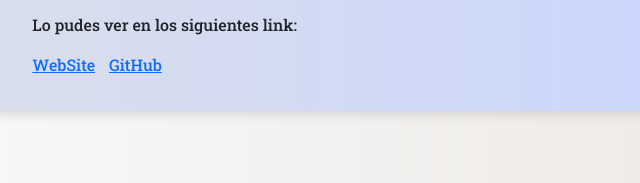
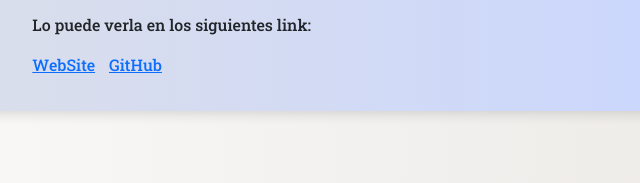
Before and after one commit to OverMurillo1/OverMurillo1.github.io, a plain HTML site: page index.html in a window 1280 px wide. Both pictures are taken after a click on the tab "Proyecto 1". Shown: the part 348-531 px from the top of the page, 455-1095 px from the left. Drawn offline with nearby package versions, Linux system fonts and the light colour scheme.

Commit message:
Cambios en algunas letras
Se cambiaron palabras que estaban mal escritas.

```diff
--- a/index.html
+++ b/index.html
@@ -104,7 +104,7 @@
                   además es posible realizar la suma de los elementos desde la página principal y la activación de los
                   elementos dentro de la lista..</p>
                 <section class="links_section">
-                  <p>Lo pudes ver en los siguientes link:</p>
+                  <p>Lo puede verla en los siguientes link:</p>
                   <a href="https://compras-85b79.firebaseapp.com/">WebSite</a>
                   <a href="https://github.com/OverMurillo1/shoping_list" class="links_section_children">GitHub</a>
                 </section>
@@ -126,10 +126,10 @@
                 <h2 class="text-center">Rick and Morty</h2>
                 <p class="card-text parraf">Single-page application(SPA) creada en Angular con SCSS, Pagina web creada
                   con una conexion a una API para la optencion de los personas de la famosa serie Rick and Morty esta
-                  pagina contine un buscador para filtrar a los personasjes, tambien se puede agregar a la pagina
+                  pagina contine un buscador para filtrar a los personajes, tambien se puede agregar a la pagina
                   principal los personajes favoritos y de la misma forma eliminarlo</p>
                 <section class="links_section">
-                  <p>Lo pudes ver en los siguientes link:</p>
+                  <p>Lo puede verla en los siguientes link:</p>
                   <a href="https://rickandmortyapp-6bee2.firebaseapp.com/">WebSite</a>
                   <a href="https://github.com/OverMurillo1/RickAndMorty" class="links_section_children">GitHub</a>
                 </section>
@@ -152,7 +152,7 @@
                 <p class="card-text parraf">Login simple de un usuario nuevo o ya registrado. Esta aplicación está
                   conectada a Google Firebase para guardar, editar o borrar los usuarios creados.</p>
                 <section class="links_section">
-                  <p>Lo pudes ver en los siguientes link:</p>
+                  <p>Lo puede verla en los siguientes link:</p>
                   <a href="https://logindemo-be435.firebaseapp.com/form">WebSite</a>
                   <a href="https://github.com/OverMurillo1/loginDemo" class="links_section_children">GitHub</a>
                 </section>
```
Also changed, not shown: 1 other file.
